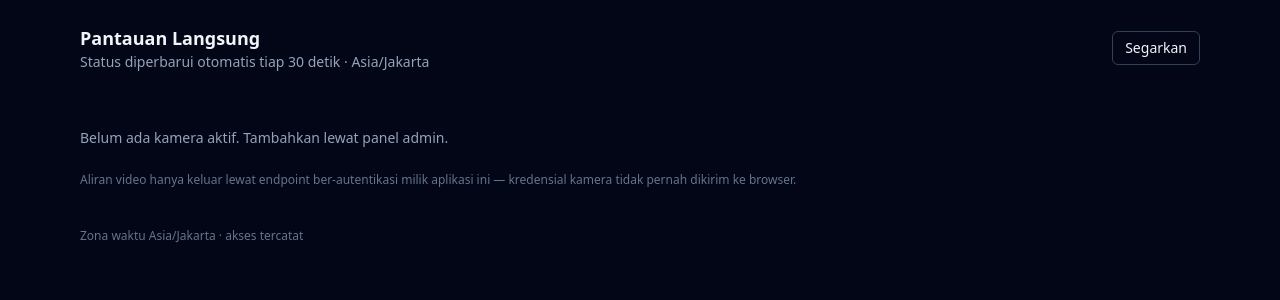
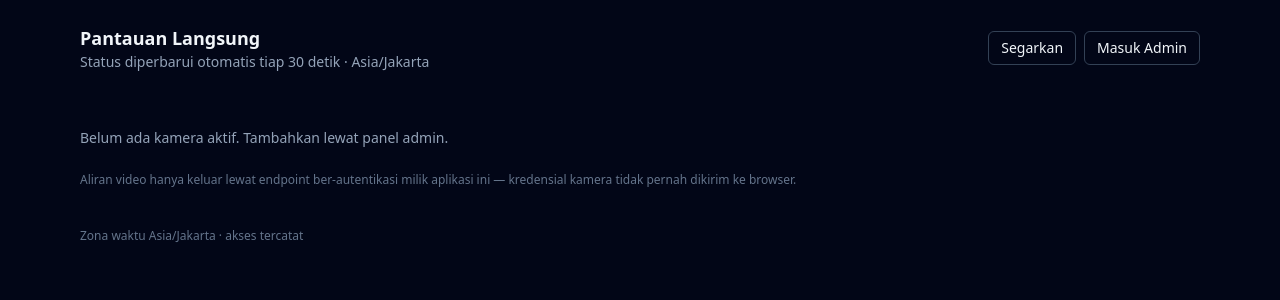
Before and after one commit to ainulhakim/cctv-pintar, a FastAPI app: template app/templates/dashboard.html in a window 1280 px wide. Shown: the part 49-349 px from the top of the page. Run offline with FastAPI, Linux system fonts and the light colour scheme; the template is opened without the code that fills it, so the values that code supplies are empty; some libraries are stand-ins or nearby versions.

Commit message:
feat(ui): tombol Masuk Admin di halaman pantauan publik (Panel Admin bila sudah login)

```diff
--- a/app/templates/dashboard.html
+++ b/app/templates/dashboard.html
@@ -9,10 +9,22 @@
       Status diperbarui otomatis tiap 30 detik · <span id="jam">{{ sekarang }}</span> {{ tz_name }}
     </p>
   </div>
-  <button id="tombol-segarkan"
-          class="rounded-md border border-slate-700 px-3 py-1.5 text-sm hover:bg-slate-800">
-    Segarkan
-  </button>
+  <div class="flex items-center gap-2">
+    <button id="tombol-segarkan"
+            class="rounded-md border border-slate-700 px-3 py-1.5 text-sm hover:bg-slate-800">
+      Segarkan
+    </button>
+    {% if user %}
+    <a href="/admin"
+       class="rounded-md bg-amber-500 px-3 py-1.5 text-sm font-semibold text-slate-950 hover:bg-amber-400">
+      Panel Admin
+    </a>
+    {% else %}
+    <a href="/login"
+       class="rounded-md border border-slate-700 px-3 py-1.5 text-sm hover:bg-slate-800"
+       title="Masuk sebagai admin">Masuk Admin</a>
+    {% endif %}
+  </div>
 </div>
 
 <div id="grid" class="mt-6 grid gap-4 md:grid-cols-2">
```
